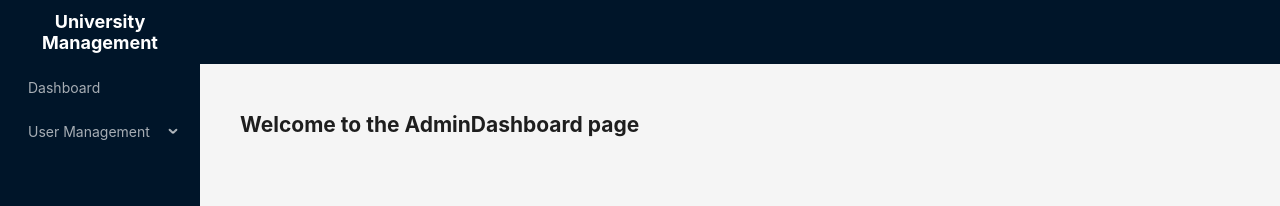
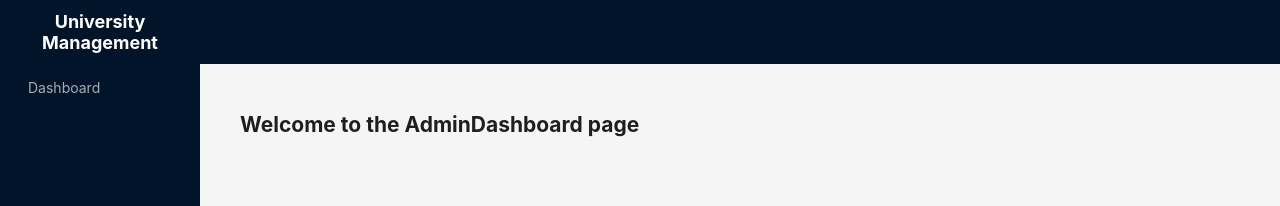
Before and after one commit to suez-halder/university-management-client, a React (Vite) app: page /admin/dashboard in a window 1280 px wide. Shown: the top 206 px of the page. Built offline with nearby package versions, Linux system fonts and the light colour scheme.

Commit message:
reusable sidebar component created

```diff
--- a/src/components/layout/MainLayout.tsx
+++ b/src/components/layout/MainLayout.tsx
@@ -1,72 +1,13 @@
-import { Layout, Menu } from "antd";
+import { Layout } from "antd";
 import { Outlet } from "react-router-dom";
-import { adminPaths } from "../../routes/admin.routes";
-import { sidebarItemsGenerator } from "../../utils/sidebarItemsGenerator";
+import Sidebar from "./Sidebar";
 
-const { Header, Content, Sider } = Layout;
-
-// const items: MenuProps["items"] = [
-//     {
-//         key: "Dashboard",
-//         label: <NavLink to="/admin/dashboard">Dashboard</NavLink>,
-//     },
-//     {
-//         key: "User Management",
-//         label: "User Management",
-//         children: [
-//             {
-//                 key: "Create Admin",
-//                 label: <NavLink to="/admin/create-admin">Create Admin</NavLink>,
-//             },
-//             {
-//                 key: "Create Faculty",
-//                 label: (
-//                     <NavLink to="/admin/create-faculty">Create Faculty</NavLink>
-//                 ),
-//             },
-//             {
-//                 key: "Create Student",
-//                 label: (
-//                     <NavLink to="/admin/create-student">Create Student</NavLink>
-//                 ),
-//             },
-//         ],
-//     },
-// ];
+const { Header, Content } = Layout;
 
 const MainLayout = () => {
     return (
         <Layout style={{ height: "100vh" }}>
-            <Sider
-                breakpoint="lg"
-                collapsedWidth="0"
-                onBreakpoint={(broken) => {
-                    console.log(broken);
-                }}
-                onCollapse={(collapsed, type) => {
-                    console.log(collapsed, type);
-                }}
-            >
-                <div
-                    style={{
-                        color: "white",
-                        textAlign: "center",
-                        height: "4rem",
-                        display: "flex",
-                        justifyContent: "center",
-                        alignItems: "center",
-                        fontSize: "12px",
-                    }}
-                >
-                    <h1>University Management</h1>
-                </div>
-                <Menu
-                    theme="dark"
-                    mode="inline"
-                    defaultSelectedKeys={["4"]}
-                    items={sidebarItemsGenerator(adminPaths, "admin")}
-                />
-            </Sider>
+            <Sidebar />
             <Layout>
                 <Header style={{ padding: 0 }} />
                 <Content style={{ margin: "24px 16px 0" }}>
--- /dev/null
+++ b/src/components/layout/Sidebar.tsx
@@ -0,0 +1,69 @@
+import { Layout, Menu } from "antd";
+import { adminPaths } from "../../routes/admin.routes";
+import facultyPaths from "../../routes/faculty.routes";
+import studentPaths from "../../routes/student.routes";
+import { sidebarItemsGenerator } from "../../utils/sidebarItemsGenerator";
+
+const { Sider } = Layout;
+
+const userRole = {
+    ADMIN: "admin",
+    FACULTY: "faculty",
+    STUDENT: "student",
+};
+
+const Sidebar = () => {
+    const role = "student";
+
+    let sidebarItems;
+
+    switch (role) {
+        case userRole.ADMIN:
+            sidebarItems = sidebarItemsGenerator(adminPaths, "admin");
+            break;
+        case userRole.FACULTY:
+            sidebarItems = sidebarItemsGenerator(facultyPaths, "faculty");
+            break;
+        case userRole.STUDENT:
+            sidebarItems = sidebarItemsGenerator(studentPaths, "student");
+            break;
+
+        default:
+            break;
+    }
+
+    return (
+        <Sider
+            breakpoint="lg"
+            collapsedWidth="0"
+            onBreakpoint={(broken) => {
+                console.log(broken);
+            }}
+            onCollapse={(collapsed, type) => {
+                console.log(collapsed, type);
+            }}
+        >
+            <div
+                style={{
+                    color: "white",
+                    textAlign: "center",
+                    height: "4rem",
+                    display: "flex",
+                    justifyContent: "center",
+                    alignItems: "center",
+                    fontSize: "12px",
+                }}
+            >
+                <h1>University Management</h1>
+            </div>
+            <Menu
+                theme="dark"
+                mode="inline"
+                defaultSelectedKeys={["4"]}
+                items={sidebarItems}
+            />
+        </Sider>
+    );
+};
+
+export default Sidebar;
--- a/src/routes/admin.routes.tsx
+++ b/src/routes/admin.routes.tsx
@@ -1,4 +1,3 @@
-import { NavLink } from "react-router-dom";
 import AdminDashboard from "../pages/admin/AdminDashboard";
 import CreateAdmin from "../pages/admin/CreateAdmin";
 import CreateFaculty from "../pages/admin/CreateFaculty";
@@ -7,7 +6,7 @@
 export const adminPaths = [
     {
         name: "Dashboard",
-        path: "/admin/dashboard",
+        path: "dashboard",
         element: <AdminDashboard />,
     },
     {
--- a/src/routes/faculty.routes.tsx
+++ b/src/routes/faculty.routes.tsx
@@ -3,7 +3,7 @@
 const facultyPaths = [
     {
         name: "Dashboard",
-        path: "/faculty/dashboard",
+        path: "dashboard",
         element: <FacultyDashboard />,
     },
 ];
--- a/src/routes/routes.tsx
+++ b/src/routes/routes.tsx
@@ -17,7 +17,6 @@
         path: "/",
         element: <App />,
     },
-
     {
         path: "/admin",
         element: <App />,
--- a/src/routes/student.routes.tsx
+++ b/src/routes/student.routes.tsx
@@ -3,7 +3,7 @@
 const studentPaths = [
     {
         name: "Dashboard",
-        path: "/student/dashboard",
+        path: "dashboard",
         element: <StudentDashboard />,
     },
 ];
```
Also changed, not shown: src/components/layout/AdminLayout.tsx (deleted, +0 -9 lines).
